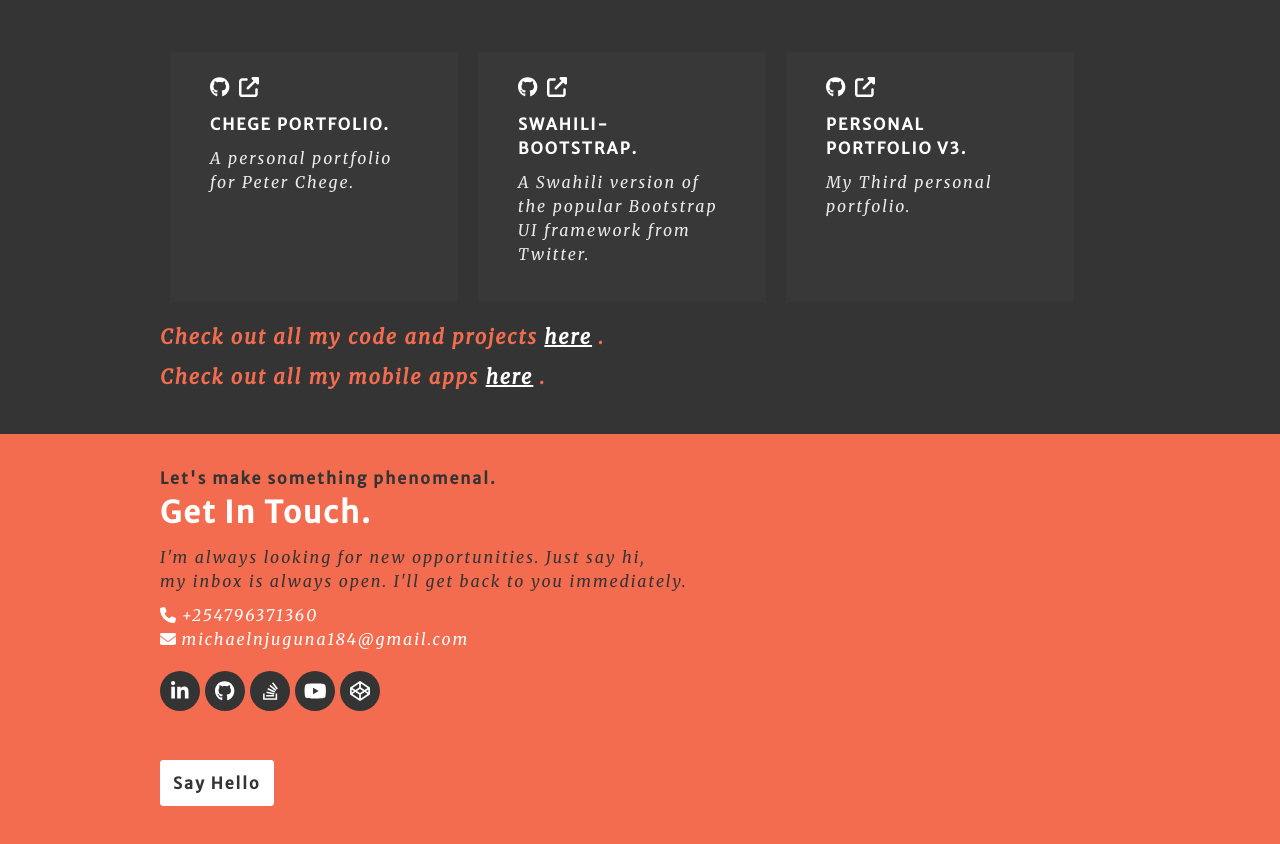
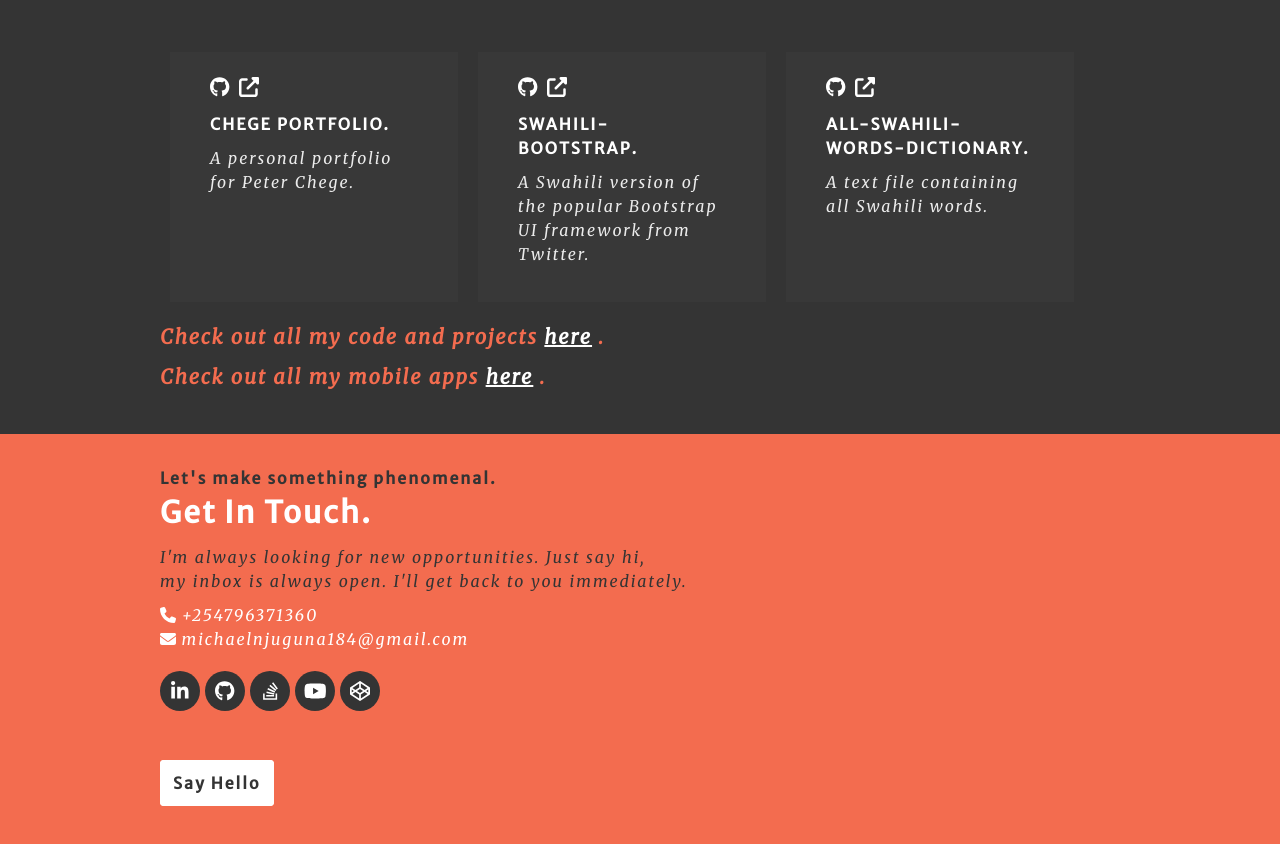
Before and after one commit to michaelnjuguna/personal-portfolio-V4, a React (Create React App) app: page / in a window 1280 px wide. Shown: the part 2408-3252 px from the top of the page. Built offline with nearby package versions, Linux system fonts and the light colour scheme.

Commit message:
added swahili dictionary

```diff
--- a/src/sections/work.tsx
+++ b/src/sections/work.tsx
@@ -47,7 +47,7 @@ function Work() {
           <div className="sub-work">
             <SubCard github='https://github.com/michaelnjuguna/chege-personal-portfolio' externalLink='http://peter-chege.netlify.app/#top-header' title='Chege Portfolio' description='A personal portfolio for Peter Chege' />
             <SubCard github='https://github.com/michaelnjuguna/swahili-bootstrap' externalLink='https://github.com/michaelnjuguna/swahili-bootstrap' title='Swahili-Bootstrap' description='A Swahili version of the popular Bootstrap UI framework from Twitter' />
-            <SubCard github='https://github.com/michaelnjuguna/personal-portfolio-v3' externalLink='https://michael-njuguna.netlify.app/' title='Personal Portfolio V3' description='My Third personal portfolio' />
+            <SubCard github='https://github.com/michaelnjuguna/All-swahili-words-dictionary' externalLink='https://github.com/michaelnjuguna/All-swahili-words-dictionary' title='All-swahili-words-dictionary' description='A text file containing all Swahili words' />
           </div>
           <h3 className="about-work">Check out all my code and projects <a href="https://github.com/michaelnjuguna?tab=repositories" target="_blank" rel="noreferrer">here</a> .</h3>
            <h3 className="about-work">Check out all my mobile apps  <a href="https://play.google.com/store/apps/developer?id=michael+njuguna" target="_blank" rel="noreferrer">here</a> .</h3>
```
